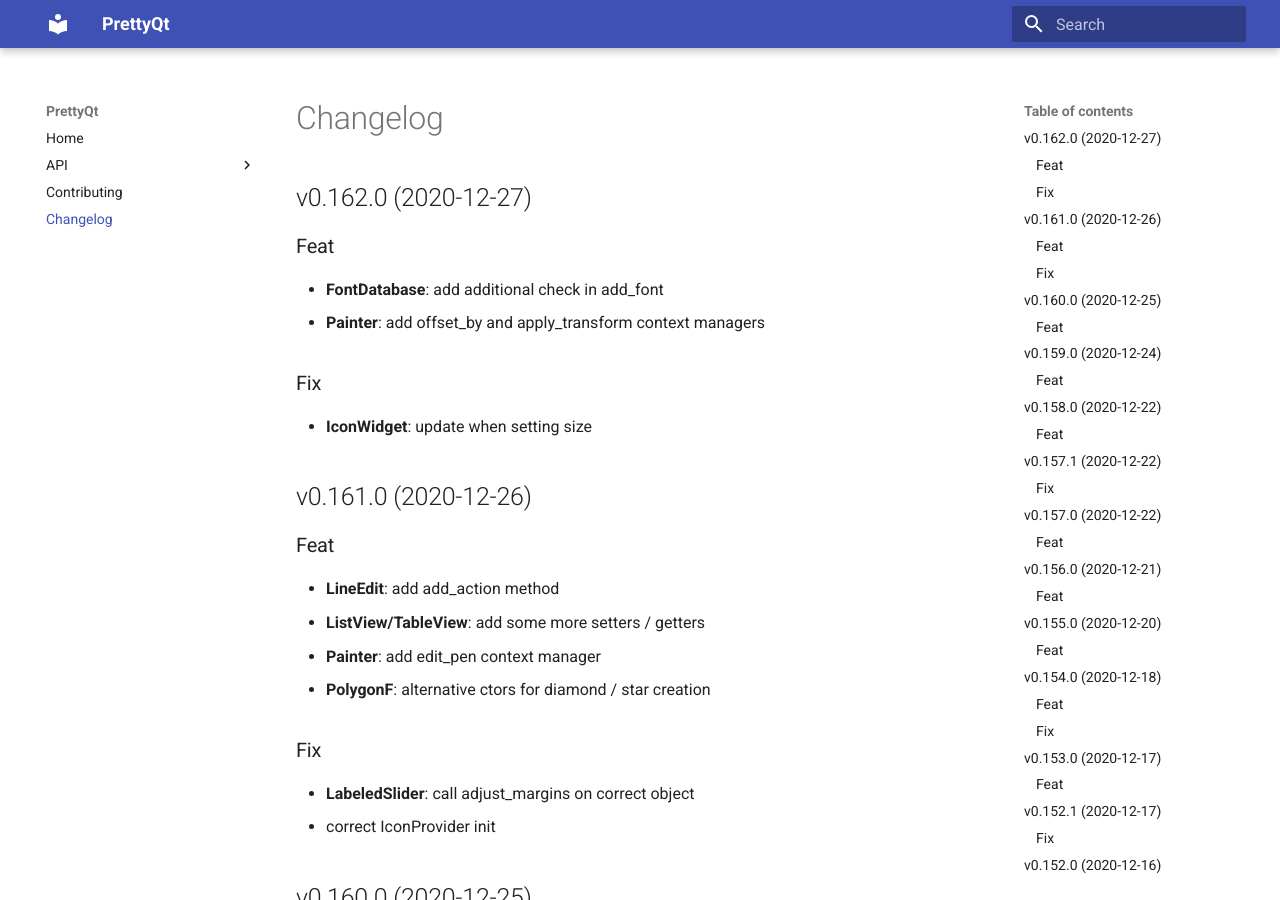
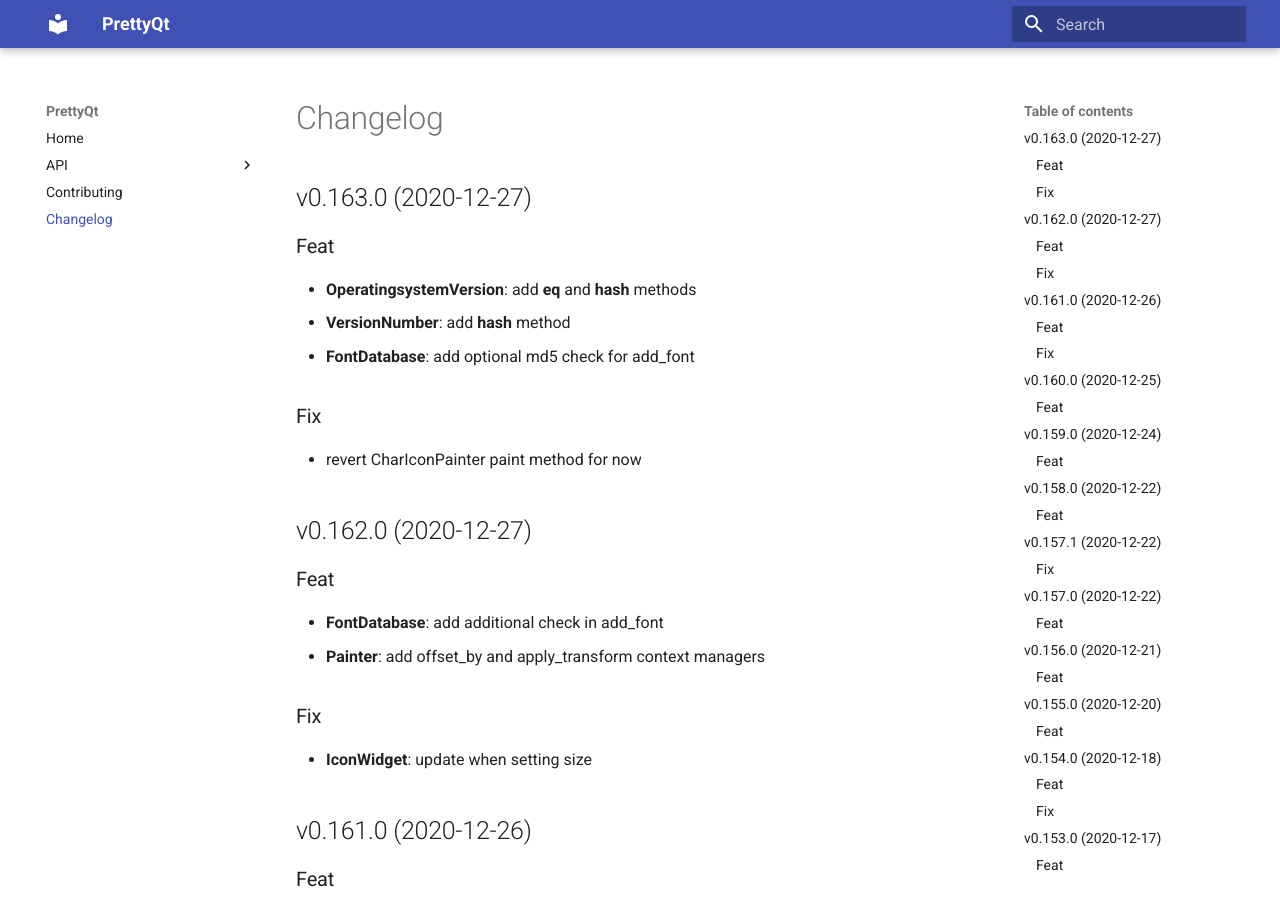
Before and after one commit to phil65/PrettyQt, an MkDocs documentation site: the page built from docs/changelog.md, in a window 1280 px wide and 900 px high. Built offline with MkDocs 1.6.1 and Material for MkDocs 9.7.7, drawn with Linux system fonts in a browser that asks for light colours.

Commit message:
bump: version 0.162.0 → 0.163.0

```diff
--- a/docs/changelog.md
+++ b/docs/changelog.md
@@ -1,3 +1,15 @@
+## v0.163.0 (2020-12-27)
+
+### Feat
+
+- **OperatingsystemVersion**: add __eq__ and __hash__ methods
+- **VersionNumber**: add __hash__ method
+- **FontDatabase**: add optional md5 check for add_font
+
+### Fix
+
+- revert CharIconPainter paint method for now
+
 ## v0.162.0 (2020-12-27)
 
 ### Feat
--- a/prettyqt/__init__.py
+++ b/prettyqt/__init__.py
@@ -2,7 +2,7 @@
 
 __author__ = """Philipp Temminghoff"""
 __email__ = "phil65@kodi.tv"
-__version__ = "0.162.0"
+__version__ = "0.163.0"
 
 
 def debug():
--- a/pyproject.toml
+++ b/pyproject.toml
@@ -1,6 +1,6 @@
 [tool.poetry]
 name = "PrettyQt"
-version = "0.162.0"
+version = "0.163.0"
 description = "A pythonic layer on top of qtpy"
 readme = 'docs/index.md'
 repository = "https://github.com/phil65/prettyqt"
@@ -135,7 +135,7 @@ exclude = '''
 '''
 [tool.commitizen]
 name = "cz_conventional_commits"
-version = "0.162.0"
+version = "0.163.0"
 tag_format = "v$version"
 version_files = [
     "prettyqt/__init__.py:__version__",
--- a/setup.py
+++ b/setup.py
@@ -37,6 +37,6 @@ setup(
     packages=find_packages(),
     test_suite="tests",
     url="https://github.com/phil65/prettyqt",
-    version="0.162.0",
+    version="0.163.0",
     zip_safe=False,
 )
```
Also changed, not shown: CHANGELOG.md (+12 -0 lines).
